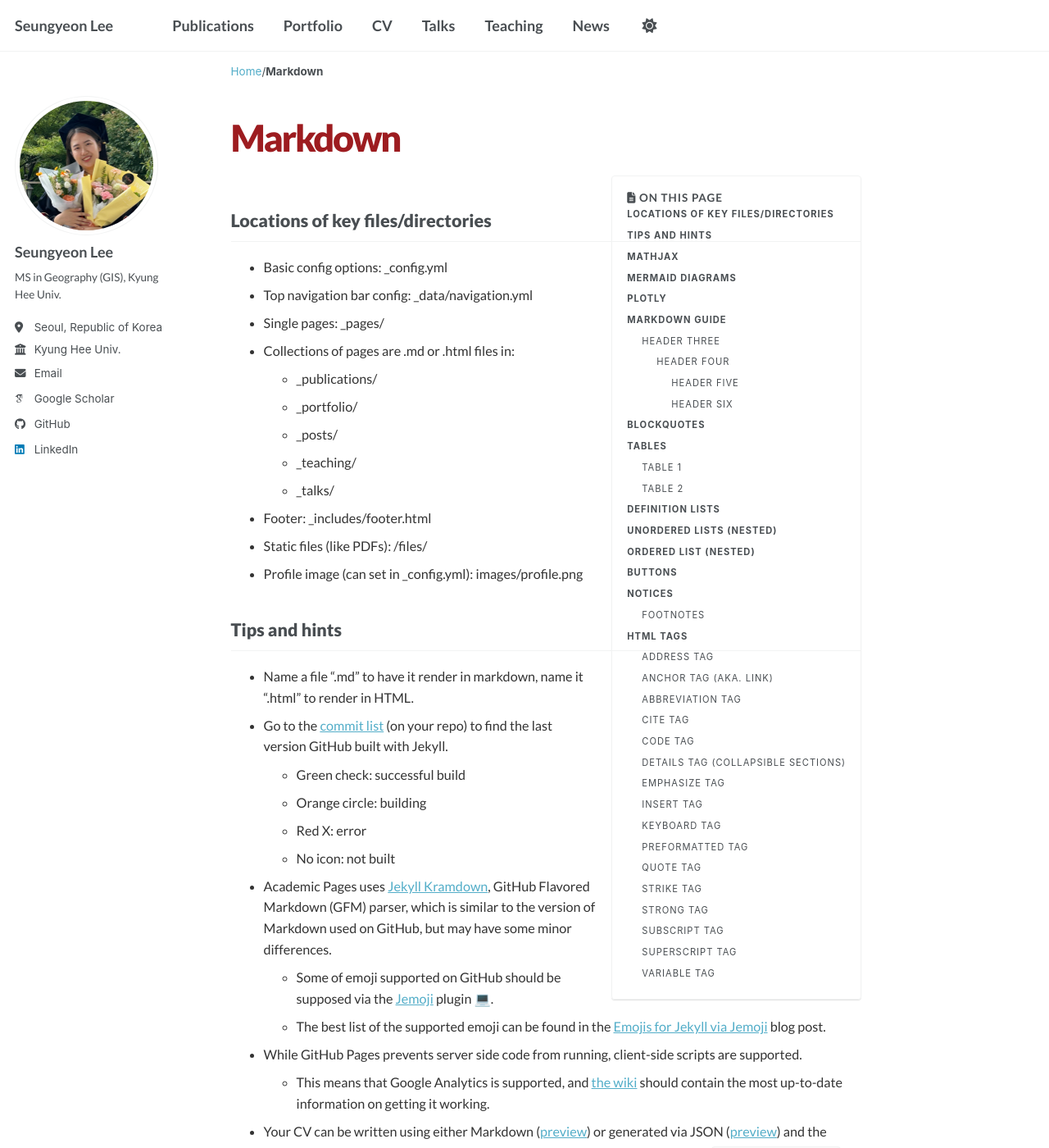
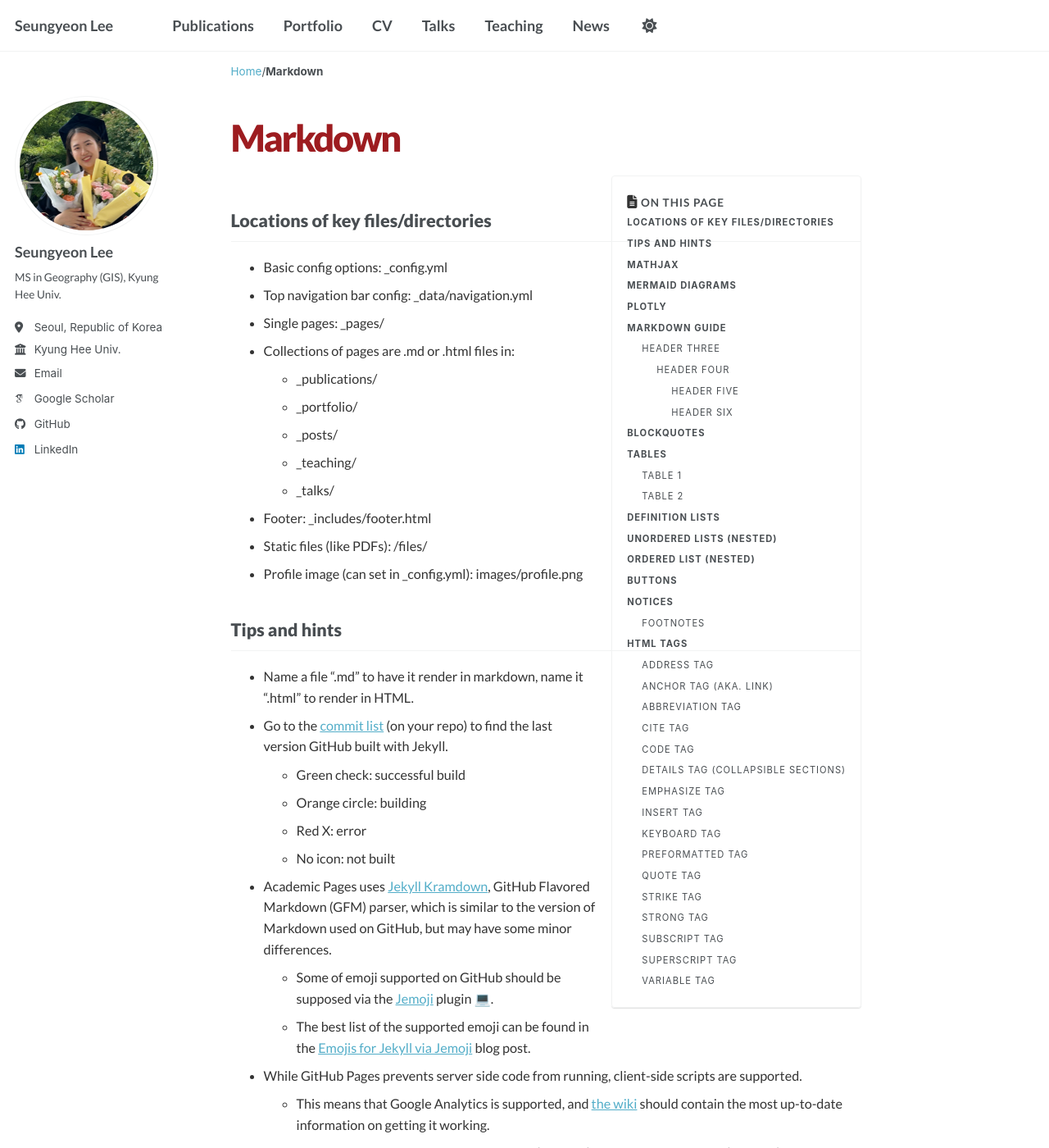
Before and after one commit to seungyeon677/seungyeon677.github.io, a Jekyll site: the page built from _pages/markdown.md, in a window 1280 px wide and 1400 px high. Shown: the whole window at 82% size. Built offline with Jekyll 4.4.1, drawn with Linux system fonts in a browser that asks for light colours; emoji names are drawn with the system emoji font; some web fonts are replaced; a script bundle is joined from its source files by our own code; library files that are not in the unit come from our copies.

Commit message:
Update head.html

```diff
--- a/_includes/head.html
+++ b/_includes/head.html
@@ -51,8 +51,8 @@
 
   /* 사이드바를 제외한 '본문 영역'만 폰트 사이즈 줄이기 */
   .page__content p,
+  .page__content i,
   .page__content li,
-  .page__content table,
   .page__content blockquote {
     font-size: 0.9rem !important; /* 본문 글자 크기 */
     line-height: 1.6 !important;   /* 줄 간격 */
```
